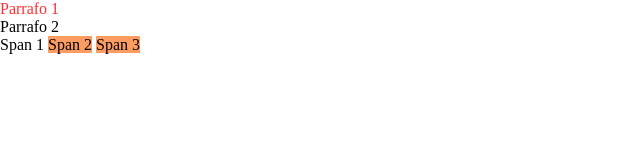
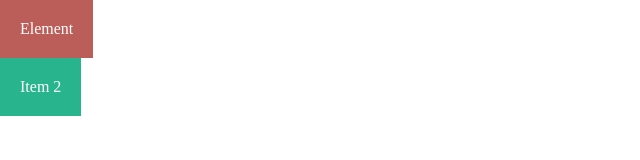
Before and after one commit to ofaaoficial/transference-guaviare, a plain HTML site: page index.html in a window 1280 px wide. Shown: the whole page, without its empty margins (0-640 px from the left). Drawn offline with Linux system fonts and the light colour scheme.

Commit message:
ejemplo de eventos con js

```diff
--- a/assets/css/styles.css
+++ b/assets/css/styles.css
@@ -23,10 +23,25 @@
     word-break: break-word
 }
 
-section > p {
-    color: #ff3135;
+#element{
+    background: #bb5e59;
+    color: #fff;
+    display: inline-block;
+    padding: 20px;
 }
 
-span + span{
-    background: #ff9c61;
+.item{
+    background: black;
+    color: #fff;
+    padding: 20px;
+    display: inline-block;
+    position: absolute;
 }
+
+.item--blue{
+    background: #2867b5;
+}
+
+.item--green{
+    background: #28b58e;
+}
--- /dev/null
+++ b/assets/js/app.js
@@ -0,0 +1,17 @@
+/**
+ * Crear funciones de utilidad para modularizar el codigo
+ */
+const el = e => document.querySelector(e);
+const cl = c => console.log(c);
+const on = (event, callback, el = document) => el.addEventListener(event, callback);
+
+//cl(el('#element'));
+console.log(document.querySelector('#element'));
+
+/**
+ * Mover elementos segun la posicion del mouse
+ */
+on('mousemove', (event)=> {
+    el('#item_1').style.left = `${event.offsetX + 5}px`;
+    el('#item_2').style.top = `${event.offsetY + 5}px`;
+});
--- a/index.html
+++ b/index.html
@@ -9,14 +9,15 @@
     <link rel="stylesheet" href="assets/css/styles.css">
 </head>
 <body>
+<section id="element">Element</section>
 <section>
-    <p>Parrafo 1</p>
+    <article class="item item--blue" id="item_1">
+        <p>Item 1</p>
+    </article>
+    <article class="item item--green" id="item_2">
+        <p>Item 2</p>
+    </article>
 </section>
-<p>Parrafo 2</p>
-
-<span>Span 1</span>
-<span>Span 2</span>
-<span>Span 3</span>
-
+<script src="assets/js/app.js"></script>
 </body>
 </html>
```
